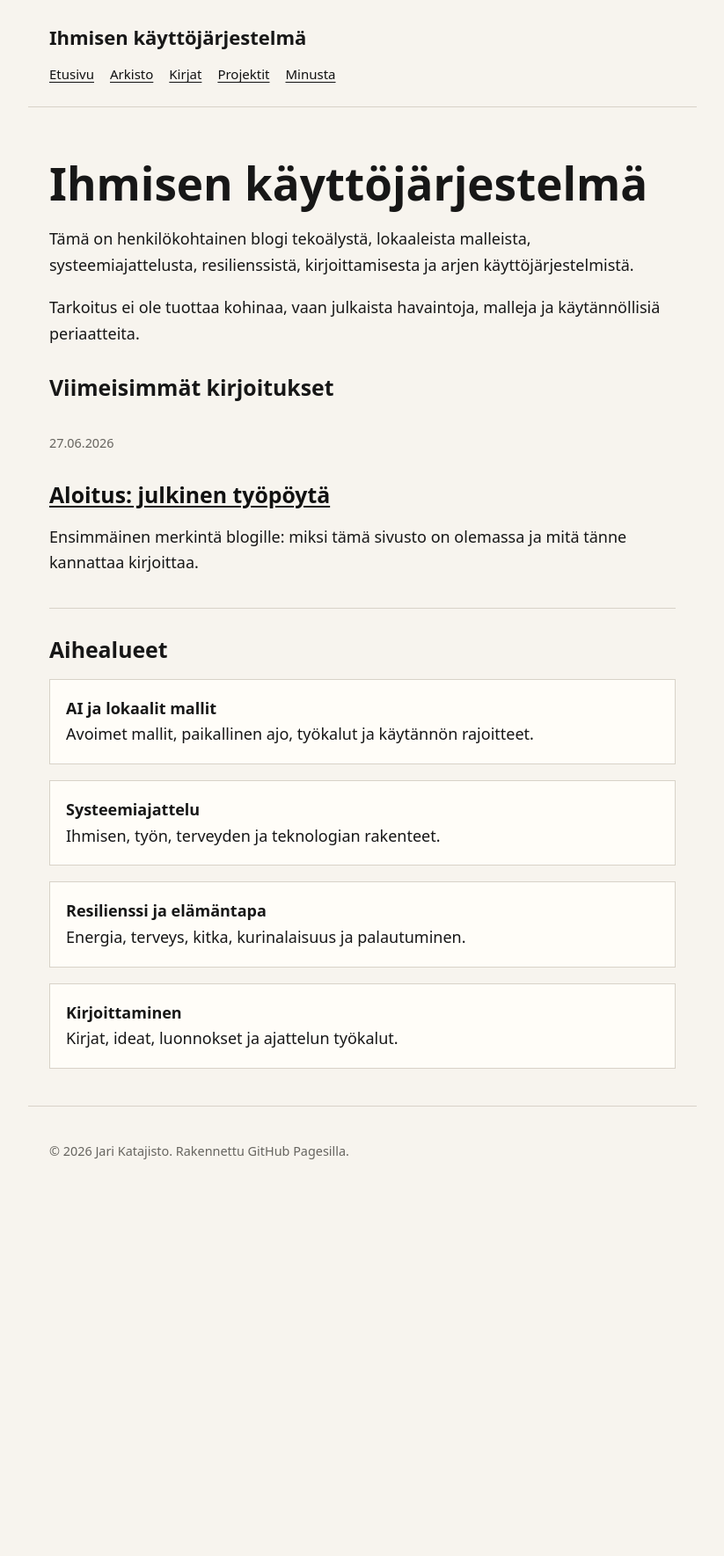
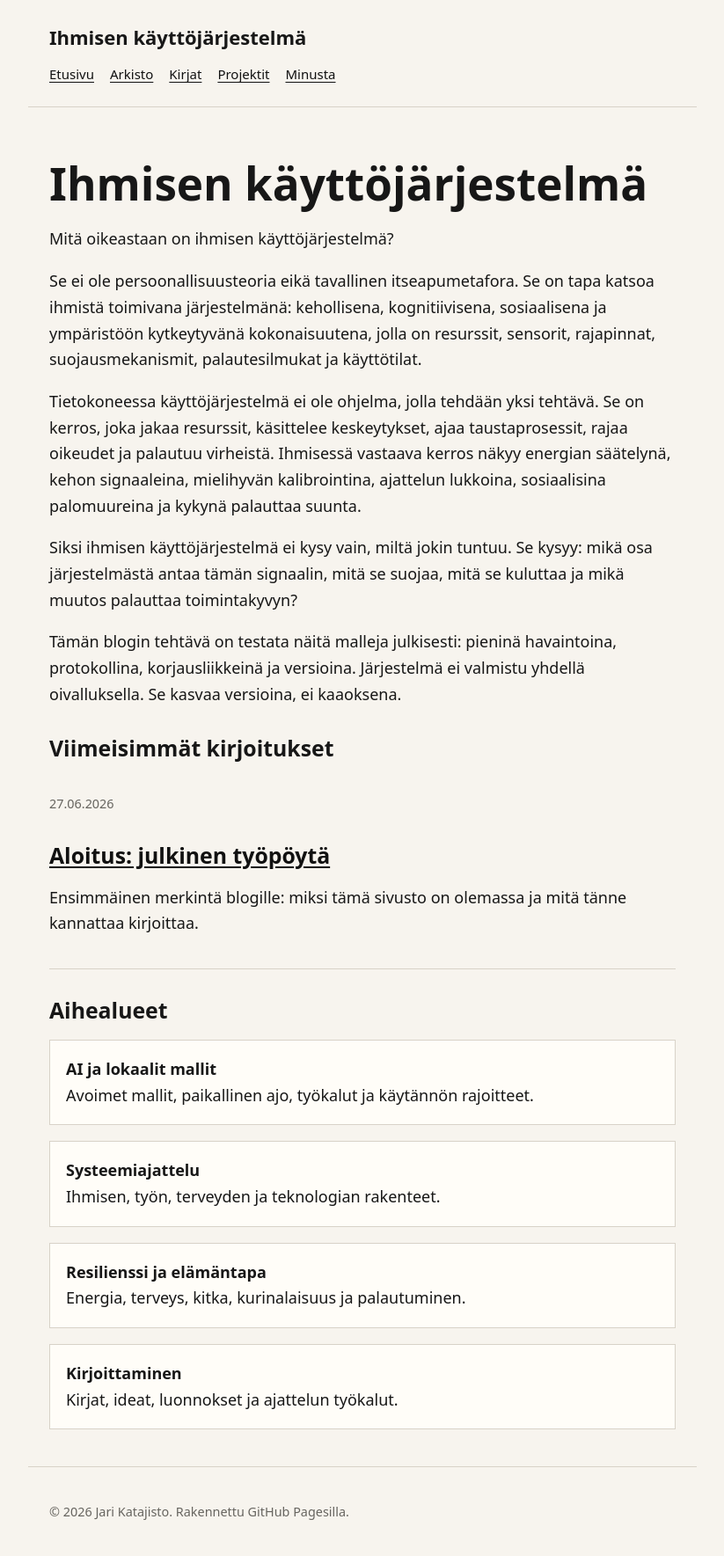
Before and after one commit to kataguru/blogi, a Jekyll site: the page built from index.md, in a window 1280 px wide. Shown: the whole page at 88% size, without its empty margins (228-1051 px from the left). Built offline with Jekyll 4.4.1, drawn with Linux system fonts in a browser that asks for light colours; before the commit the page ends 1359 px from its top, so only the background shows below that.

Commit message:
Expand homepage introduction

```diff
--- a/index.md
+++ b/index.md
@@ -5,9 +5,15 @@ description: Henkilökohtainen blogi tekoälystä, systeemiajattelusta, resilien
 
 # Ihmisen käyttöjärjestelmä
 
-Tämä on henkilökohtainen blogi tekoälystä, lokaaleista malleista, systeemiajattelusta, resilienssistä, kirjoittamisesta ja arjen käyttöjärjestelmistä.
+Mitä oikeastaan on ihmisen käyttöjärjestelmä?
 
-Tarkoitus ei ole tuottaa kohinaa, vaan julkaista havaintoja, malleja ja käytännöllisiä periaatteita.
+Se ei ole persoonallisuusteoria eikä tavallinen itseapumetafora. Se on tapa katsoa ihmistä toimivana järjestelmänä: kehollisena, kognitiivisena, sosiaalisena ja ympäristöön kytkeytyvänä kokonaisuutena, jolla on resurssit, sensorit, rajapinnat, suojausmekanismit, palautesilmukat ja käyttötilat.
+
+Tietokoneessa käyttöjärjestelmä ei ole ohjelma, jolla tehdään yksi tehtävä. Se on kerros, joka jakaa resurssit, käsittelee keskeytykset, ajaa taustaprosessit, rajaa oikeudet ja palautuu virheistä. Ihmisessä vastaava kerros näkyy energian säätelynä, kehon signaaleina, mielihyvän kalibrointina, ajattelun lukkoina, sosiaalisina palomuureina ja kykynä palauttaa suunta.
+
+Siksi ihmisen käyttöjärjestelmä ei kysy vain, miltä jokin tuntuu. Se kysyy: mikä osa järjestelmästä antaa tämän signaalin, mitä se suojaa, mitä se kuluttaa ja mikä muutos palauttaa toimintakyvyn?
+
+Tämän blogin tehtävä on testata näitä malleja julkisesti: pieninä havaintoina, protokollina, korjausliikkeinä ja versioina. Järjestelmä ei valmistu yhdellä oivalluksella. Se kasvaa versioina, ei kaaoksena.
 
 ## Viimeisimmät kirjoitukset
 
```
